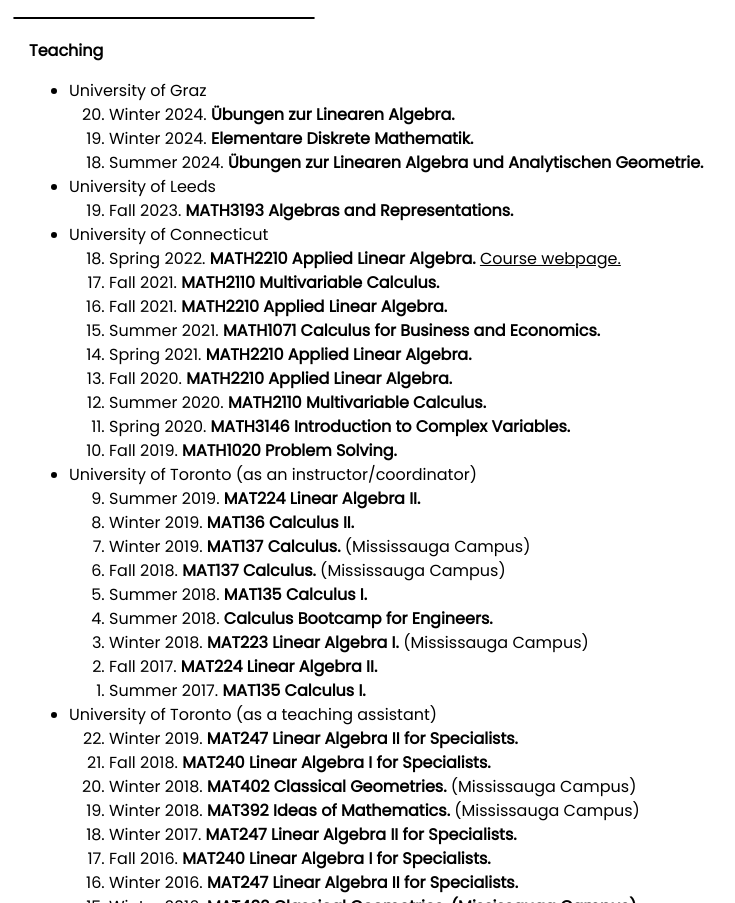
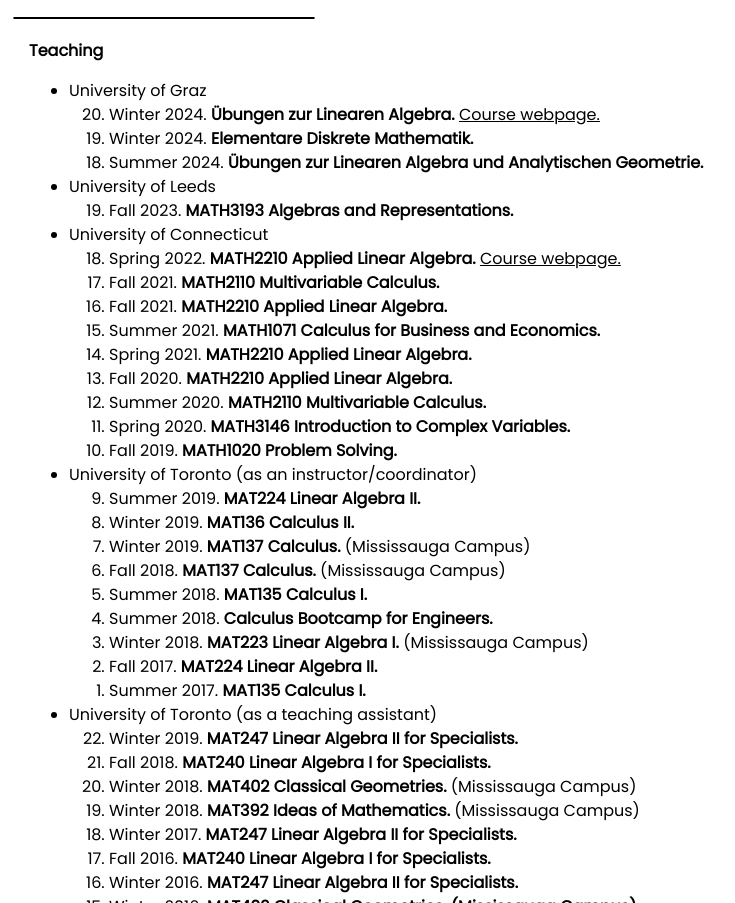
Before and after one commit to ozguresentepe/ozguresentepe.github.io, a plain HTML site: page ozgur/index.html in a window 1280 px wide. Shown: the part 1194-2097 px from the top of the page, without its empty margins (523-1258 px from the left). Drawn offline with nearby package versions, Linux system fonts and the light colour scheme.

Commit message:
added la link to my page.

```diff
--- a/ozgur/index.html
+++ b/ozgur/index.html
@@ -140,7 +140,7 @@
       <li>
         University of Graz
         <ol class="w3-ol" reversed start="20">
-          <li>Winter 2024. <b>Übungen zur Linearen Algebra.</b>
+          <li>Winter 2024. <b>Übungen zur Linearen Algebra.</b> <a href="la/index.html">Course webpage.</a>
           <li>Winter 2024. <b>Elementare Diskrete Mathematik.</b>
           <li>Summer 2024. <b>Übungen zur Linearen Algebra und Analytischen Geometrie.</b></li>
         </ol>
```
